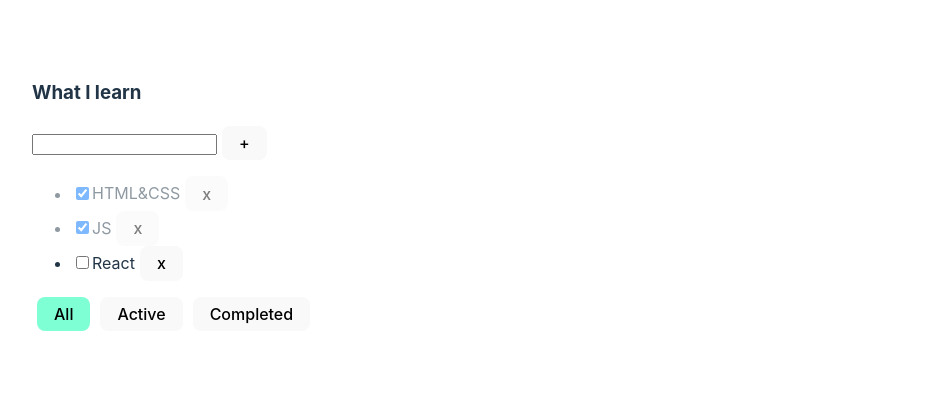
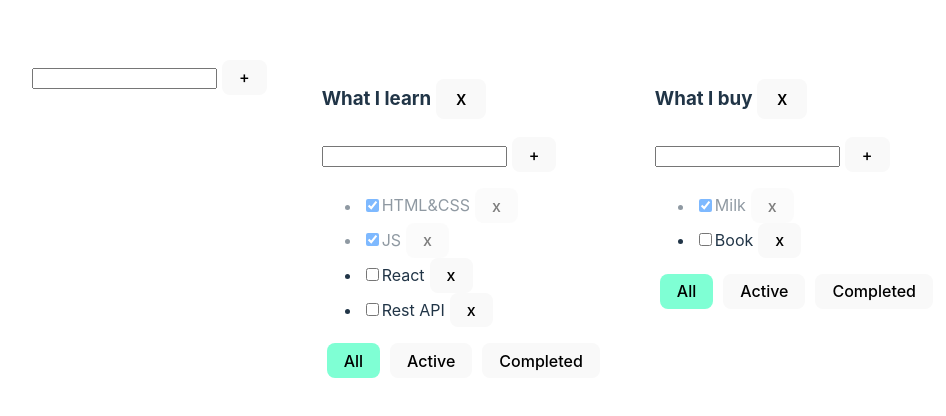
Before and after one commit to olya-us/react-trello, a React (Vite) app: page / in a window 1280 px wide. Shown: the top 416 px of the page, without its empty margins (28-974 px from the left). Built offline with nearby package versions, Linux system fonts and the light colour scheme.

Commit message:
Implementation adding a new task

```diff
--- /dev/null
+++ b/src/AddItemForm.tsx
@@ -0,0 +1,44 @@
+import { ChangeEvent, KeyboardEventHandler, useState } from "react"
+
+type AddItemFormPropsType = {
+    addItem: (title: string) => void
+}
+
+const AddItemForm = (props: AddItemFormPropsType) => {
+    const [newTaskTitle, setNewTaskTitle] = useState("")
+    const [error, setError] = useState<string | null>(null)
+    const onChangeHandler = (e: ChangeEvent<HTMLInputElement>) => {
+        setNewTaskTitle(e.currentTarget.value)
+    }
+
+    const onKeyDownHandler: KeyboardEventHandler<HTMLInputElement> = (e) => {
+        setError(null)
+        if (e.key === 'Enter'){
+            props.addItem(newTaskTitle)
+            setNewTaskTitle("")
+        }
+    }
+
+    const addTask = () => {
+        if(newTaskTitle.trim() !== ""){
+            props.addItem(newTaskTitle.trim())
+            setNewTaskTitle("")
+        } else {
+            setError("Title is required")
+        }
+    }
+
+    return (
+        <div>
+            <input value={newTaskTitle}
+                onChange={onChangeHandler}
+                onKeyDown={onKeyDownHandler}
+                className={error ? "error" : ""}
+            />
+            <button onClick={addTask}>+</button>
+            {error && <div className="error-message">{error}</div>}
+        </div>
+    )
+}
+
+export default AddItemForm
--- a/src/App.tsx
+++ b/src/App.tsx
@@ -1,61 +1,121 @@
 import { useState } from 'react'
 import './App.css'
-import TodoList, { TaskType } from './TodoList'
+import TodoList, { TaskType }  from './TodoList'
+import AddItemForm from './AddItemForm'
 import { v1 } from 'uuid'
 
 export type FilterValuesType = "all" | "completed" | "active"
 
+type TodoListType = {
+  id: string,
+  title: string
+  filter: FilterValuesType
+}
+
+type TasksStateType = {
+  [key: string]: Array<TaskType>
+}
+
 function App() {
 
-  let [tasks, setTasks] = useState<Array<TaskType>>([
-    {id: v1(), title: "HTML&CSS", isDone: true},
-    {id: v1(), title: "JS", isDone: true},
-    {id: v1(), title: "React", isDone: false},
-  ])
-
-  let [filter, setFilter] = useState<FilterValuesType>("all")
-
-  function removeTask(id: string) {
+  function removeTask(id: string, todolistId: string) {
+    let tasks = tasksObj[todolistId]
     let filteredTasks = tasks.filter((item) => item.id !== id)
-    setTasks(filteredTasks)
+    tasksObj[todolistId] = filteredTasks
+    setTasks({...tasksObj})
   }
 
-  function addTask(title: string) {
-    let newTask = {id: v1(), title: title, isDone: false}
-    let newTasks = [newTask, ...tasks]
-    setTasks(newTasks)
+  function addTask(title: string, todolistId: string) {
+    let task = {id: v1(), title: title, isDone: false}
+    let tasks = tasksObj[todolistId]
+    let newTasks = [task, ...tasks]
+    tasksObj[todolistId] = newTasks
+    setTasks({...tasksObj})
   }
 
-  function changeStatus(taskId: string, isDone: boolean) {
+  function changeStatus(taskId: string, isDone: boolean, todolistId: string) {
+    let tasks = tasksObj[todolistId]
     let task = tasks.find(t => t.id === taskId)
     if(task) {
       task.isDone = isDone
+      setTasks({...tasksObj})
     }
-    setTasks([...tasks])
   }
 
-  function changeFilter(value: FilterValuesType) {
-    setFilter(value)
+  function changeFilter(value: FilterValuesType, todolistId: string) {
+    let todolist = todolists.find(tl => tl.id === todolistId);
+    if(todolist){
+      todolist.filter = value;
+      setTodolist([...todolists])
+    }
   }
 
-  let taskForTodolist = tasks
-  if(filter === "completed") {
-    taskForTodolist = tasks.filter(t => t.isDone === true)
+  let todolistId1 = v1()
+  let todolistId2 = v1()
+
+  let [todolists, setTodolist] = useState<Array<TodoListType>>([
+    {id: todolistId1, title: "What I learn", filter: "all"},
+    {id: todolistId2, title: "What I buy", filter: "all"}
+  ])
+
+  let removeTodoList = (todolistId: string) => {
+    let filteredTodoList = todolists.filter(tl => tl.id !== todolistId)
+    setTodolist(filteredTodoList)
+    delete tasksObj[todolistId]
+    setTasks({...tasksObj})
   }
-  if(filter === "active") {
-    taskForTodolist = tasks.filter(t => t.isDone === false)
+
+  let [tasksObj, setTasks] = useState<TasksStateType>({
+    [todolistId1]: [
+      {id: v1(), title: "HTML&CSS", isDone: true},
+      {id: v1(), title: "JS", isDone: true},
+      {id: v1(), title: "React", isDone: false},
+      {id: v1(), title: "Rest API", isDone: false},
+    ],
+    [todolistId2]: [
+      {id: v1(), title: "Milk", isDone: true},
+      {id: v1(), title: "Book", isDone: false},
+    ]
+  })
+
+  function addTodoList(title: string){
+    let todolist: TodoListType = {
+      id: v1(),
+      filter: 'all',
+      title: title
+    }
+    setTodolist([todolist, ...todolists])
+    setTasks({...tasksObj, [todolist.id]: []})
   }
 
   return (
     <div className="App">
-      <TodoList title="What I learn"
-                removeTask={removeTask}
-                tasks={taskForTodolist}
-                changeFilter={changeFilter}
-                addTask={addTask}
-                changeStatus={changeStatus}
-                filter={filter}
-      />
+      <AddItemForm addItem={addTodoList}/>
+      {
+        todolists.map(tl => {
+          let taskForTodolist = tasksObj[tl.id]
+
+          if(tl.filter === "completed") {
+            taskForTodolist = taskForTodolist.filter(t => t.isDone === true)
+          }
+          if(tl.filter === "active") {
+            taskForTodolist = taskForTodolist.filter(t => t.isDone === false)
+          }
+
+          return <TodoList
+                    key={tl.id}
+                    title={tl.title}
+                    id={tl.id}
+                    removeTask={removeTask}
+                    tasks={taskForTodolist}
+                    changeFilter={changeFilter}
+                    addTask={addTask}
+                    changeStatus={changeStatus}
+                    filter={tl.filter}
+                    removeTodoList={removeTodoList}
+          />
+        })
+      }
     </div>
   )
 }
--- a/src/TodoList.tsx
+++ b/src/TodoList.tsx
@@ -1,5 +1,6 @@
-import { ChangeEvent, KeyboardEventHandler, useState } from "react"
+import AddItemForm from "./AddItemForm"
 import { FilterValuesType } from "./App"
+import { ChangeEvent } from "react"
 
 export type TaskType = {
     id: string
@@ -8,62 +9,38 @@
 }
 
 type PropsType = {
+    id: string
     title: string
     tasks: Array<TaskType>
-    removeTask: (id: string) => void
-    changeFilter: (value: FilterValuesType) => void
-    addTask: (title: string) => void
-    changeStatus: (taskId: string, isDone: boolean) => void
+    removeTask: (id: string, todolistId: string) => void
+    changeFilter: (value: FilterValuesType, todolistId: string) => void
+    addTask: (title: string, todolistId: string) => void
+    changeStatus: (taskId: string, isDone: boolean, todolistId: string) => void
     filter: FilterValuesType
+    removeTodoList: (todolistId: string) => void
 }
 
 const TodoList = (props: PropsType) => {
+    const onAllClickHandler = () => {props.changeFilter("all", props.id)}
+    const onActiveClickHandler = () => {props.changeFilter("active", props.id)}
+    const onCompletedClickHandler = () => {props.changeFilter("completed", props.id)}
+    const removeTodoList = () => {props.removeTodoList(props.id)}
 
-    const [newTaskTitle, setNewTaskTitle] = useState("")
-    const [error, setError] = useState<string | null>(null)
-
-    const onChangeHandler = (e: ChangeEvent<HTMLInputElement>) => {
-        setNewTaskTitle(e.currentTarget.value)
+    const addTask = (title: string) => {
+        props.addTask(title, props.id)
     }
-
-    const onKeyDownHandler: KeyboardEventHandler<HTMLInputElement> = (e) => {
-        setError(null)
-        if (e.key === 'Enter'){
-            props.addTask(newTaskTitle)
-            setNewTaskTitle("")
-        }
-    }
-
-    const addTask = () => {
-        if(newTaskTitle.trim() === ""){
-            setError("Title is required")
-            return false
-        }
-        props.addTask(newTaskTitle)
-        setNewTaskTitle("")
-    }
-
-    const onAllClickHandler = () => {props.changeFilter("all")}
-    const onActiveClickHandler = () => {props.changeFilter("active")}
-    const onCompletedClickHandler = () => {props.changeFilter("completed")}
 
     return (
         <div>
-            <h3>{props.title}</h3>
-            <div>
-                <input value={newTaskTitle}
-                       onChange={onChangeHandler}
-                       onKeyDown={onKeyDownHandler}
-                       className={error ? "error" : ""}
-                />
-                <button onClick={addTask}>+</button>
-                {error && <div className="error-message">{error}</div>}
-            </div>
+            <h3>{props.title}
+                <button onClick={removeTodoList}>x</button>
+            </h3>
+            <AddItemForm addItem={addTask}/>
             <ul>
                 {
                     props.tasks.map(t => {
-                        const onRemoveHandler = () => {props.removeTask(t.id)}
-                        const onChangeHandler = (e: ChangeEvent<HTMLInputElement>) => {props.changeStatus(t.id, e.currentTarget.checked)}
+                        const onRemoveHandler = () => {props.removeTask(t.id, props.id)}
+                        const onChangeHandler = (e: ChangeEvent<HTMLInputElement>) => {props.changeStatus(t.id, e.currentTarget.checked, props.id)}
 
                         return <li key={t.id} className={t.isDone ? "is-done" : ""}>
                                 <input type="checkbox" checked={t.isDone} onChange={onChangeHandler}/>
```
